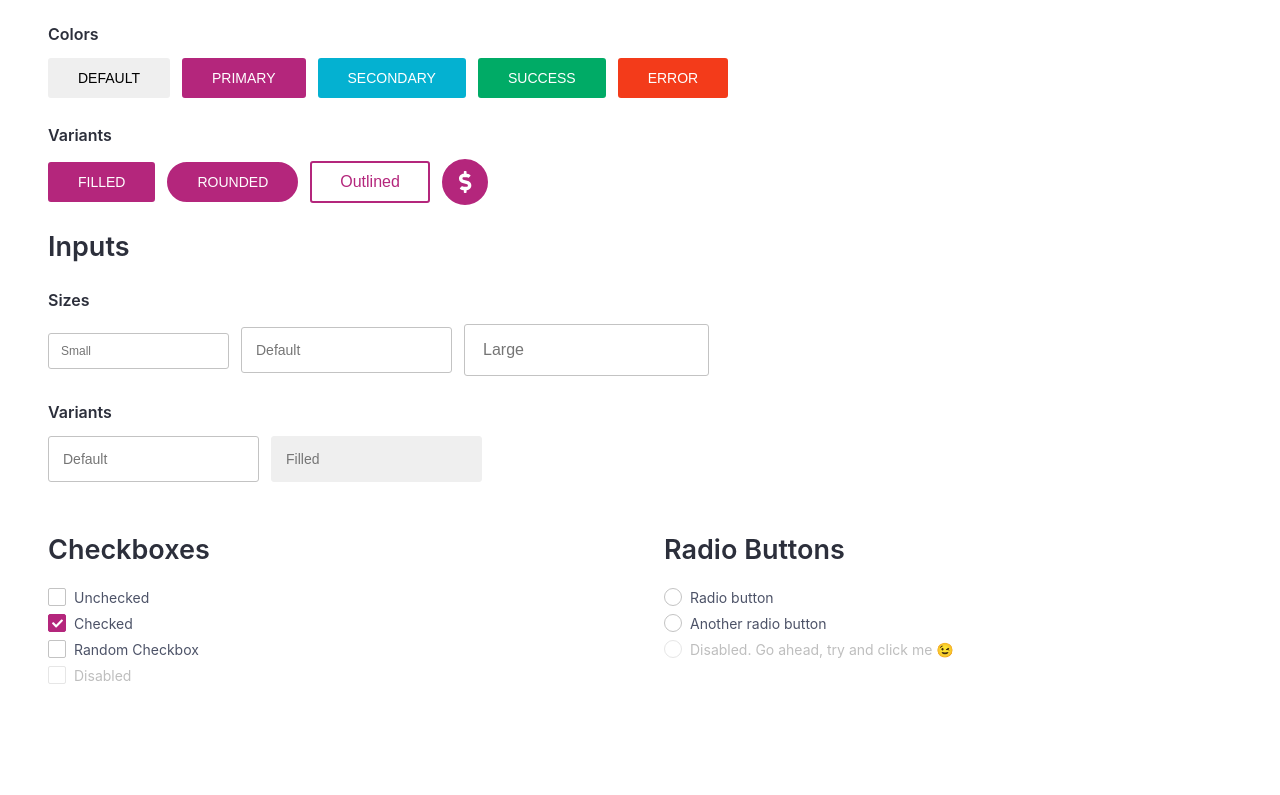
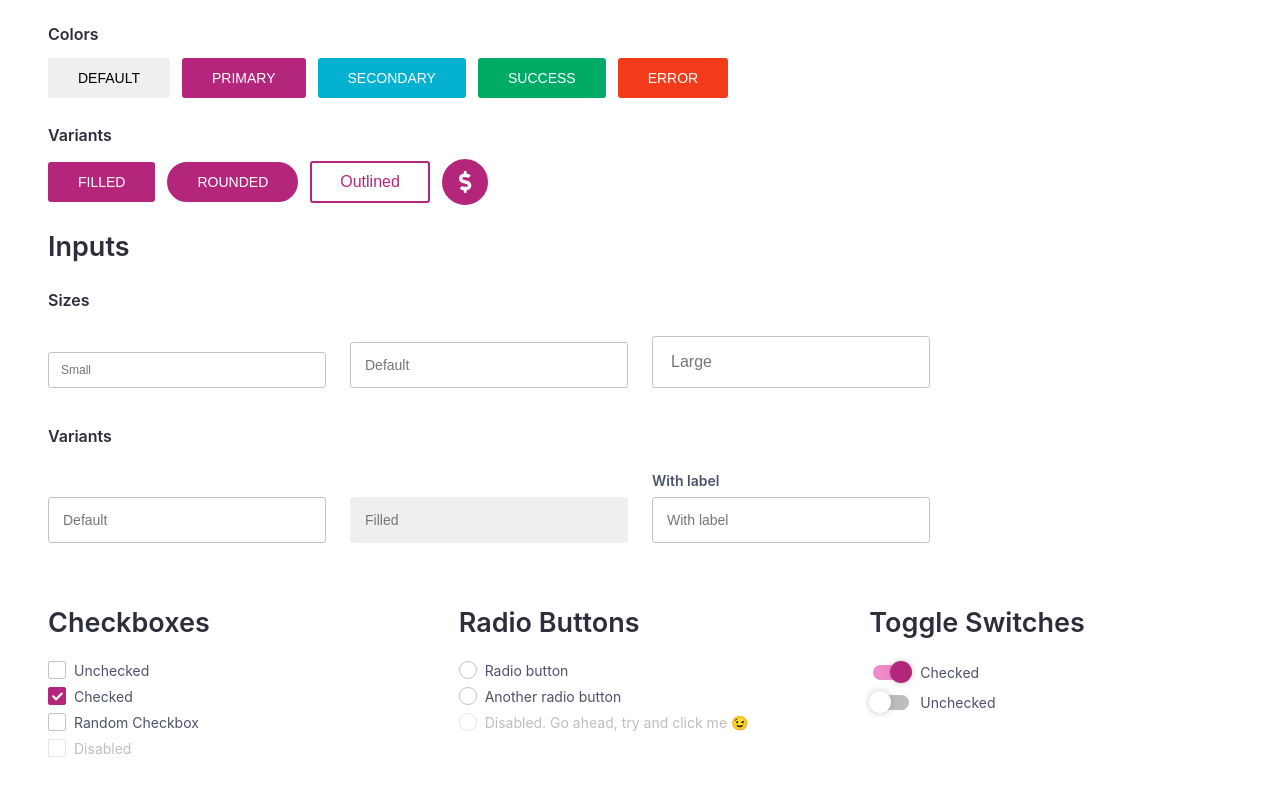
Before and after one commit to jarodpeachey/system-ui-kit, a React app: page / in a window 1280 px wide. Shown: the part 856-1651 px from the top of the page. Built offline with nearby package versions, Linux system fonts and the light colour scheme.

Commit message:
Add toggle buttons

```diff
--- a/package.json
+++ b/package.json
@@ -32,6 +32,7 @@
     "prop-types": "^15.7.2",
     "react": "^16.13.1",
     "react-dom": "^16.13.1",
+    "react-switch": "^5.0.1",
     "style-loader": "^1.2.1",
     "styled-components": "^5.1.1",
     "webpack": "^4.43.0",
--- a/src/App.js
+++ b/src/App.js
@@ -48,6 +48,7 @@ import Checkbox from './components/Checkbox';
 import Row from './components/Row';
 import RadioButtons from './components/RadioButtons';
 import RadioButton from './components/RadioButton';
+import Toggle from './components/Toggle';
 
 library.add(
   faBars,
@@ -220,12 +221,30 @@ const App = ({}) => (
       </div>
       <h3>Inputs</h3>
       <h5>Sizes</h5>
-      <Input size="small" placeholder="Small" />
-      <Input placeholder="Default" />
-      <Input size="large" placeholder="Large" />
+      <Row spacing={[12]} breakpoints={[576, 769]}>
+        <div widths={[6, 3]}>
+          <Input fullWidth size="small" placeholder="Small" />
+        </div>
+        <div widths={[6, 3]}>
+          <Input fullWidth placeholder="Default" />
+        </div>
+        <div widths={[6, 3]}>
+          <Input fullWidth size="large" placeholder="Large" />
+        </div>
+      </Row>
+
       <h5>Variants</h5>
-      <Input placeholder="Default" />
-      <Input variant="filled" placeholder="Filled" />
+      <Row spacing={[12]} breakpoints={[576, 769]}>
+        <div widths={[6, 3]}>
+          <Input fullWidth placeholder="Default" />
+        </div>
+        <div widths={[6, 3]}>
+          <Input fullWidth variant="filled" placeholder="Filled" />
+        </div>
+        <div widths={[6, 3]}>
+          <Input fullWidth label="With label" placeholder="With label" />
+        </div>
+      </Row>
       <Row breakpoints={[769]} spacing={[24]}>
         <div widths={['auto']}>
           <h3>Checkboxes</h3>
@@ -266,6 +285,18 @@ const App = ({}) => (
           {/* <button type="submit">Submit</button>
           </form> */}
         </div>
+        <div widths={['auto']}>
+          <h3 color="primary">Toggle Switches</h3>
+          <Toggle
+            onChange={(e) => {
+              console.log(e);
+            }}
+            checked
+          >
+            Checked
+          </Toggle>
+          <Toggle>Unchecked</Toggle>
+        </div>
       </Row>
     </Section>
   </ThemeProvider>
--- a/src/components/Column.js
+++ b/src/components/Column.js
@@ -29,16 +29,14 @@ const Column = ({
           <strong>
             {breakpoints[0]}
             px:
-          </strong>
-          {' '}
+          </strong>{' '}
           {widths[0]}
         </Info>
         <Info>
           <strong>
             {breakpoints[1]}
             px:
-          </strong>
-          {' '}
+          </strong>{' '}
           {widths[1]}
         </Info>
       </Demo>
@@ -58,6 +56,7 @@ const Demo = styled.div`
   align-items: center;
   justify-content: center;
   flex-direction: column;
+  align-items: flex-end;
 `;
 
 const Info = styled.div``;
@@ -72,68 +71,71 @@ const Wrapper = styled.div`
   padding: ${(props) => props.spacingY}px ${(props) => props.spacingX}px;
 
   ${(props) =>
-    props.widthOne !== 'auto' ?
-      `
+    props.widthOne !== 'auto'
+      ? `
     @media (min-width: ${props.breakpointOne}px) and (max-width: ${
-  props.breakpointTwo || 9999
-}px) {
+          props.breakpointTwo || 9999
+        }px) {
     width: ${(props.widthOne / 12) * 100}% !important;
     padding: ${props.spacingY}px ${props.spacingX}px !important;
     margin: 0 !important;
     display: flex !important;
+    align-items: flex-end;
     flex: none !important;
   }
-  ` :
-      ''}
+  `
+      : ''}
 
   ${(props) =>
-    props.widthTwo !== 'auto' ?
-      `
+    props.widthTwo !== 'auto'
+      ? `
         @media (min-width: ${props.breakpointTwo}px) {
           width: ${(props.widthTwo / 12) * 100}% !important;
           padding: ${props.spacingY}px ${props.spacingX}px!important;
           margin: 0 !important;
           display: flex !important;
+          align-items: flex-end;
           flex: none !important;
         }
-      ` :
-      ''}
+      `
+      : ''}
 
   ${(props) =>
-    props.widthThree !== 'auto' ?
-      `
+    props.widthThree !== 'auto'
+      ? `
         @media (min-width: ${props.breakpointThree}px) {
           width: ${(props.widthThree / 12) * 100}% !important;
           padding: ${props.spacingY}px ${props.spacingX}px !important;
           margin: 0 !important;
           display: flex !important;
+          align-items: flex-end;
           flex: none !important;
         }
-      ` :
-      ''}
+      `
+      : ''}
 
   ${(props) =>
-    props.widthOne === 'auto' ?
-      `
+    props.widthOne === 'auto'
+      ? `
     @media (min-width: ${props.breakpointOne}px) and (max-width: ${
-  props.breakpointTwo !== undefined ? props.breakpointTwo : 2400
-}px) {
+          props.breakpointTwo !== undefined ? props.breakpointTwo : 2400
+        }px) {
     // min-width: 50%;
     flex: 1 1 0;
   }
-  ` :
-      ''}
+  `
+      : ''}
 
   ${(props) =>
-    props.widthTwo === 'auto' ?
-      `
+    props.widthTwo === 'auto'
+      ? `
     @media (min-width: ${props.breakpointTwo}px) {
     // max-width: 50% !important;
     min-width: 50%;
     flex: 1 1 0;
   }
-  ` :
-      ''}
+  `
+      : ''}
 `;
 
 Column.propTypes = {
--- a/src/components/Input.js
+++ b/src/components/Input.js
@@ -9,38 +9,58 @@ const Input = ({
   onChange,
   size,
   variant,
+  label,
+  fullWidth,
 }) => (
-  <StyledInput
+  <Wrapper>
+    {label && <Label size={size}>{label}</Label>}
+    <StyledInput
+      fullWidth={fullWidth}
       size={size}
       variant={variant}
       onChange={onChange || null}
       placeholder={placeholder}
-  />
+    />
+  </Wrapper>
 );
+
+const Wrapper = styled.div`
+  display: block;
+  width: 100%;
+`;
+
+const Label = styled.label`
+  display: block;
+  width: fit-content;
+  margin-bottom: 8px;
+  font-weight: 600;
+  font-size: ${(props) =>
+    props.size === 'small' ? '12px' : props.size === 'large' ? '16px' : '14px'};
+`;
 
 const StyledInput = styled.input`
   padding: ${(props) =>
-    props.size === 'small' ?
-      '10px 12px' :
-      props.size === 'large' ?
-        '16px 18px' :
-        '14px 14px'};
+    props.size === 'small'
+      ? '10px 12px'
+      : props.size === 'large'
+      ? '16px 18px'
+      : '14px 14px'};
   font-size: ${(props) =>
     props.size === 'small' ? '12px' : props.size === 'large' ? '16px' : '14px'};
   margin-right: 12px;
   display: inline-block;
-
+  width: ${(props) => (props.fullWidth ? '100%' : 'fit-content')};
   ${(props) =>
-    props.variant === 'filled' ?
-      css`
+    props.variant === 'filled'
+      ? css`
           border-radius: ${props.theme.radius.one};
           border: 1px solid #efefef;
           background: #efefef;
-        ` :
-      css`
+        `
+      : css`
           border-radius: ${props.theme.radius.one};
           border: 1px solid rgb(195, 195, 195);
-        `}
+        `};
 `;
 
 export default Input;
--- /dev/null
+++ b/src/components/Toggle.js
@@ -0,0 +1,57 @@
+/* eslint-disable no-nested-ternary */
+import React, { useState, useEffect } from 'react';
+import styled, { css } from 'styled-components';
+import Switch from 'react-switch';
+import { theme } from '../theme';
+
+const Toggle = ({
+  className = '',
+  children,
+  onChange,
+  color,
+  checked,
+  variant,
+}) => {
+  const [inputChecked, setInputChecked] = useState(checked || false);
+
+  const customOnChange = (setChecked) => {
+    setInputChecked(setChecked);
+
+    onChange && onChange(setChecked);
+  };
+
+  useEffect(() => {
+    console.log(inputChecked);
+  }, [inputChecked]);
+
+  return (
+    <Wrapper>
+      <Switch
+        checked={inputChecked}
+        onChange={customOnChange}
+        handleDiameter={22}
+        uncheckedIcon={false}
+        checkedIcon={false}
+        boxShadow="0px 0px 9px -3px #666"
+        activeBoxShadow="0px 0px 9px -3px #666"
+        height={15}
+        width={36}
+        id="material-switch"
+        offColor="#bdbdbd"
+        onColor="#ef8ac7"
+        offHandleColor="#ffffff"
+        onHandleColor={theme.color.primary.main}
+        className="mr-2 react-switch"
+      />
+      {children}
+    </Wrapper>
+  );
+};
+
+const Wrapper = styled.div`
+  display: flex;
+  align-items: center;
+  margin: ${(props) => props.theme.spacing.two} 0;
+`;
+
+export default Toggle;
```
Also changed, not shown: 1 other file (tests, documents, lock files or other folders).
